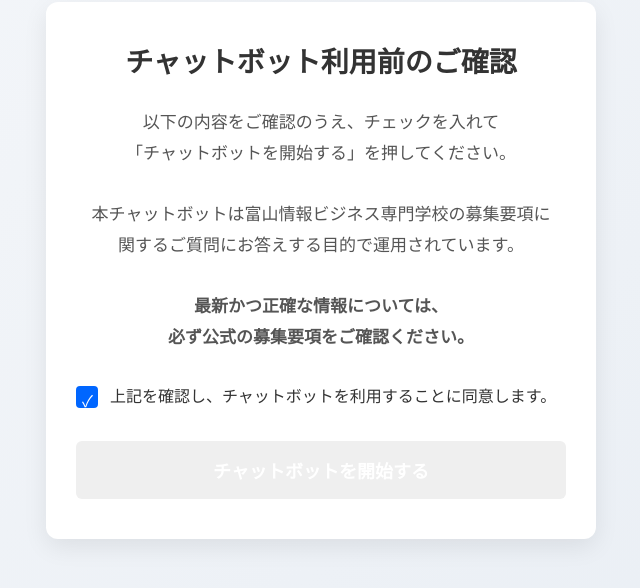
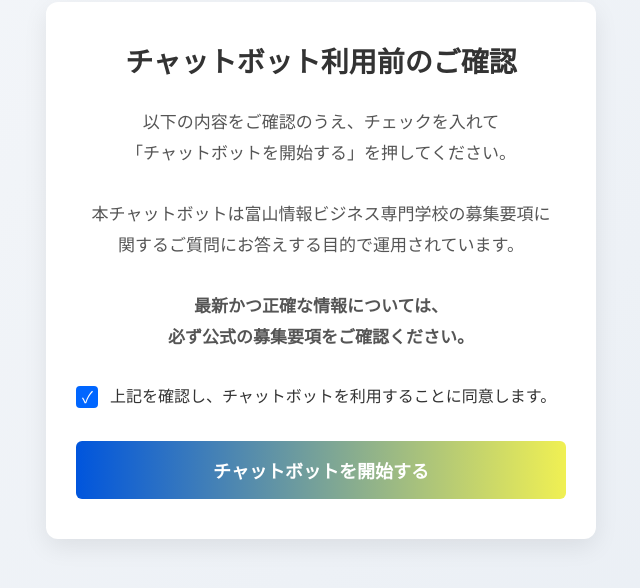
Before and after one commit to urayamastudentdev-web/urayama-ai-bot-kakunin, a plain HTML site: page index.html in a window 1280 px wide. Both pictures are taken after a click on the checkbox "上記を確認し、チャットボットを利用することに同意します。". Shown: the part 186-774 px from the top of the page, without its empty margins (319-959 px from the left). Drawn offline with Linux system fonts and the light colour scheme.

Commit message:
Update index.html

```diff
--- a/index.html
+++ b/index.html
@@ -83,7 +83,7 @@
     .checkbox-wrapper input[type="checkbox"]:checked::after {
       content: "✓";
       position: absolute;
-      top: -4;
+      top: -4px;
       left: 4px;
       font-size: 16px;
       color: #fff;
@@ -96,7 +96,7 @@
       font-size: 18px;
       font-weight: 600;
       color: #fff;
-      background: linear-gradient(90deg, #0055dd 0%, ##f0f053 100%);
+      background: linear-gradient(90deg, #0055dd 0%, #f0f053 100%);
       border: none;
       border-radius: 6px;
       cursor: pointer;
```
